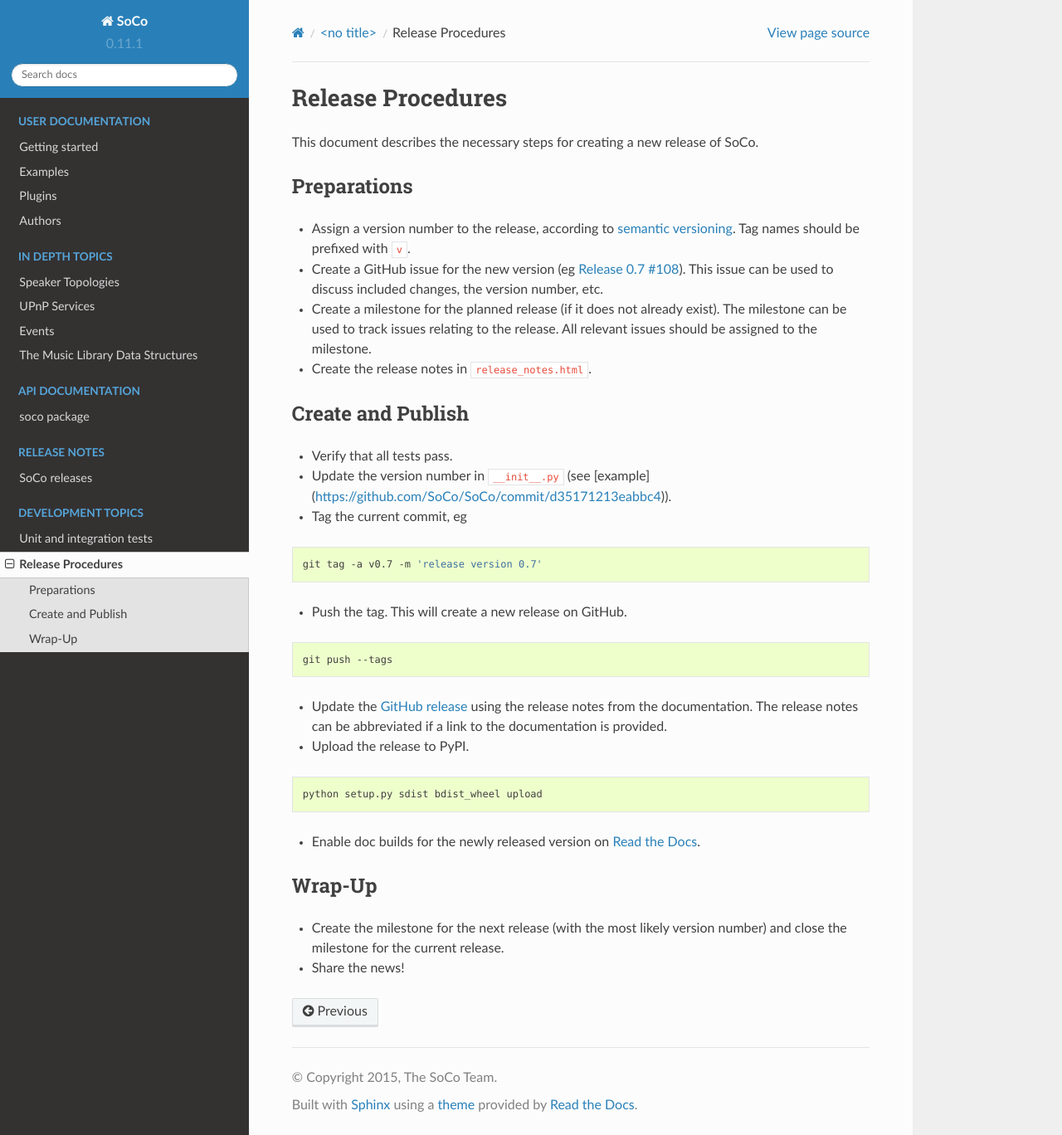
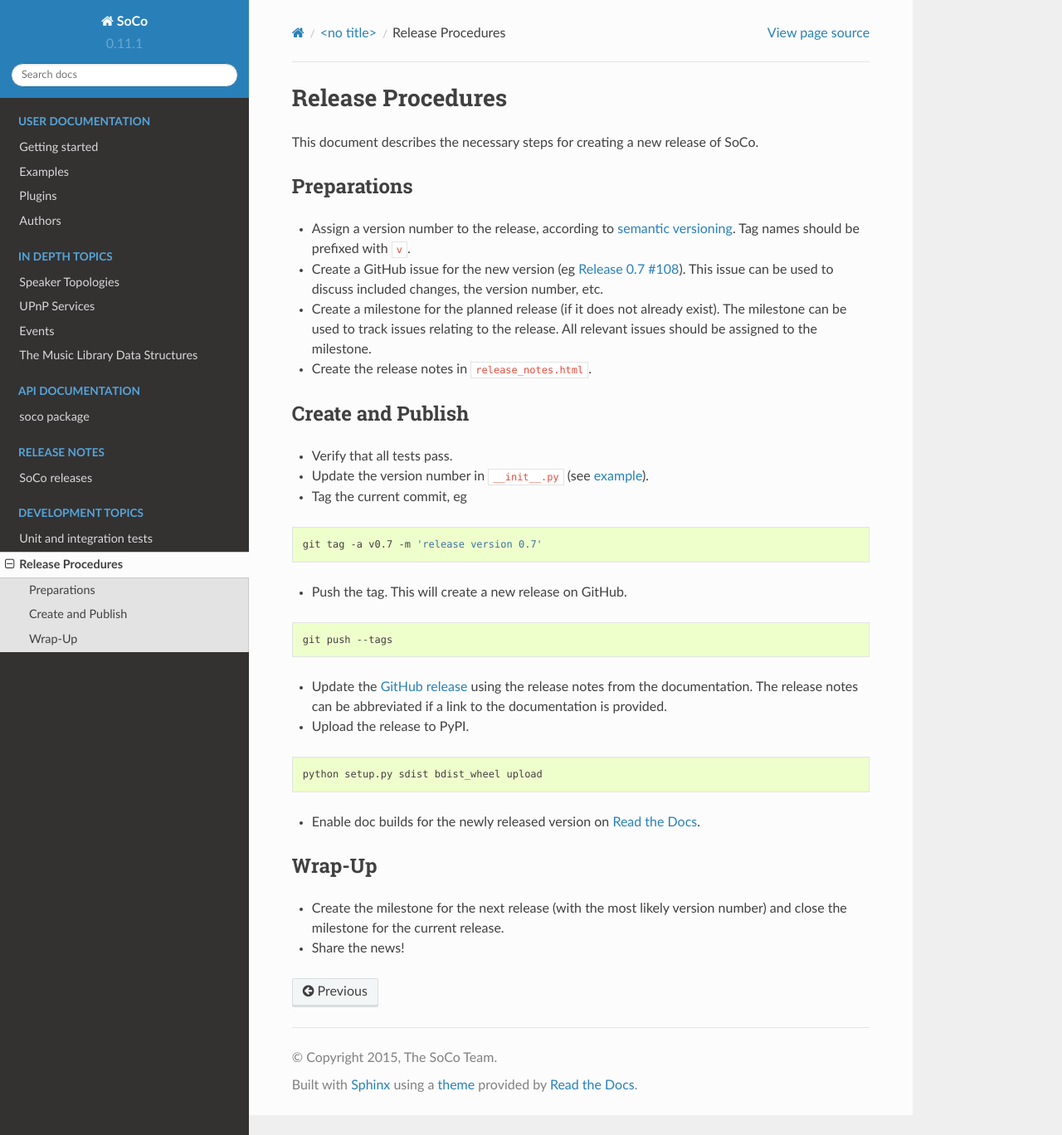
Before and after one commit to SoCo/SoCo, a Sphinx documentation site: the page built from doc/development/release-howto.rst, in a window 1280 px wide and 1368 px high. Shown: the whole window at 83% size. Built offline with Sphinx 7.4.7 and the Read the Docs theme 2.0.0, drawn with Linux system fonts in a browser that asks for light colours.

Commit message:
Fix link in release procedure docs

```diff
--- a/doc/development/release-howto.rst
+++ b/doc/development/release-howto.rst
@@ -27,7 +27,7 @@ Create and Publish
 * Verify that all tests pass.
 
 * Update the version number in ``__init__.py`` (see
-  [example](https://github.com/SoCo/SoCo/commit/d35171213eabbc4)).
+  `example <https://github.com/SoCo/SoCo/commit/d35171213eabbc4>`_).
 
 * Tag the current commit, eg
 
```
